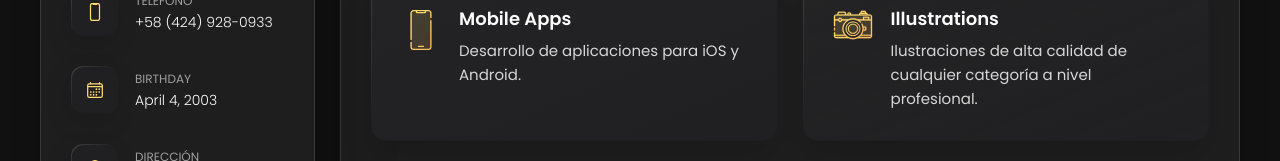
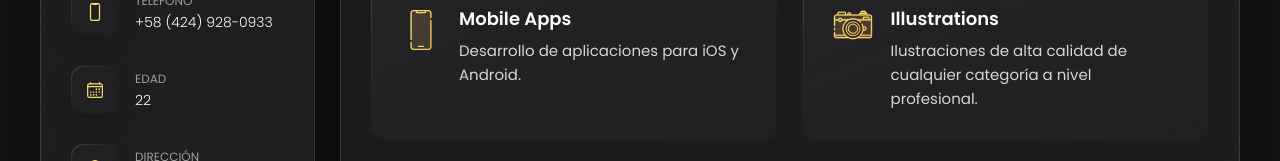
Before and after one commit to ferbom20/portfolio, a plain HTML site: page index.html in a window 1280 px wide. Shown: the part 533-694 px from the top of the page. Drawn offline with nearby package versions, Linux system fonts and the light colour scheme.

Commit message:
Update index.html

```diff
--- a/index.html
+++ b/index.html
@@ -55,8 +55,8 @@
               <ion-icon name="calendar-outline"></ion-icon>
             </div>
             <div class="contact-info">
-              <p class="contact-title">Birthday</p>
-              <time datetime="1982-06-23">April 4, 2003</time>
+              <p class="contact-title">Edad</p>
+              <time datetime="1982-06-23">22</time>
             </div>
           </li>
           <li class="contact-item">
```
